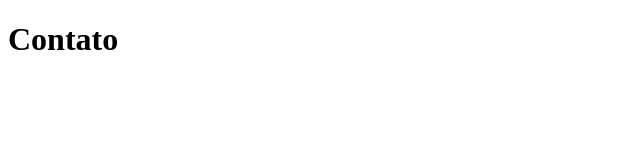
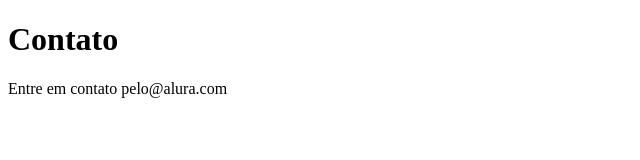
Before and after one commit to tataifmg/Curso_github, a plain HTML site: page contato.html in a window 1280 px wide. Shown: the whole page, without its empty margins (0-640 px from the left). Drawn offline with Linux system fonts and the light colour scheme.

Commit message:
Adicionando o email de contato

```diff
--- a/contato.html
+++ b/contato.html
@@ -8,5 +8,6 @@
     </head>
     <body>
         <h1>Contato</h1>
+        <p>Entre em contato pelo@alura.com </p>
     </body>
 </html>
```
